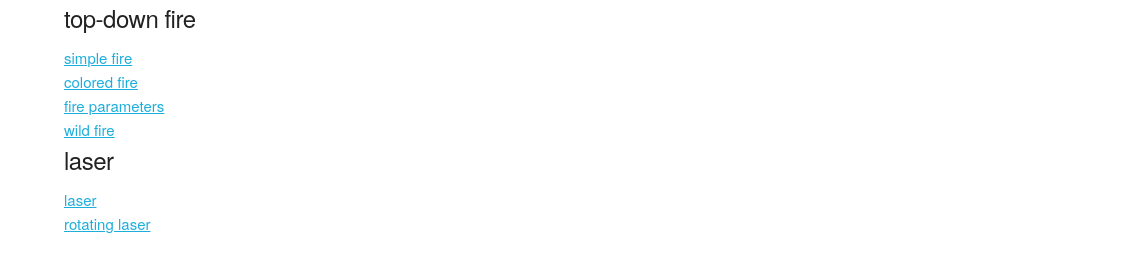
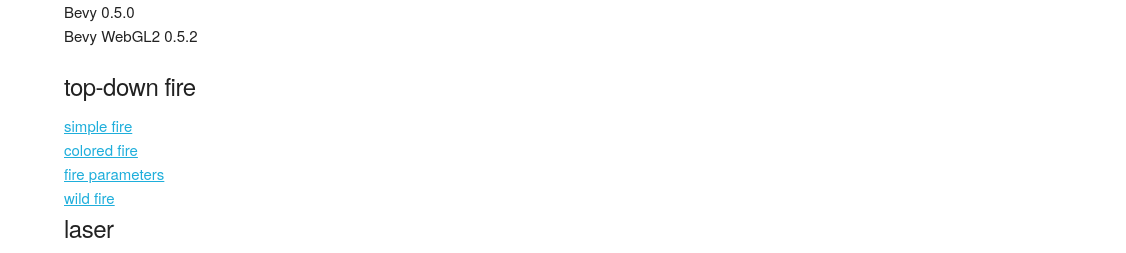
Before and after one commit to vleue/bevy_zhuose_qi, a plain HTML site: page index.html in a window 1280 px wide. Shown: the top 253 px of the page, 0-1126 px from the left. Drawn offline with nearby package versions, Linux system fonts and the light colour scheme; no server answers.

Commit message:
Deploying to gh-pages from @ vleue/bevy_zhuose_qi@8a3ffdba77402329b0f29fc6fe61e20aee3a6ae2 🚀

```diff
--- a/index.html
+++ b/index.html
@@ -16,6 +16,12 @@
   <div class="container" style="max-width: 100%; width: 90%;">
     <div class="row">
       <div class="two columns" id="menu">
+        <h6>
+          Bevy 0.5.0
+          <br />
+          Bevy WebGL2 0.5.2
+        </h6>
+
         <h5 style="margin-bottom: 1rem;">top-down fire</h5>
         <div><a id="fire_simple" href="fire_simple.html" target="example-iframe">simple fire</a></div>
         <div><a id="fire_colors" href="fire_colors.html" target="example-iframe">colored fire</a></div>
```
